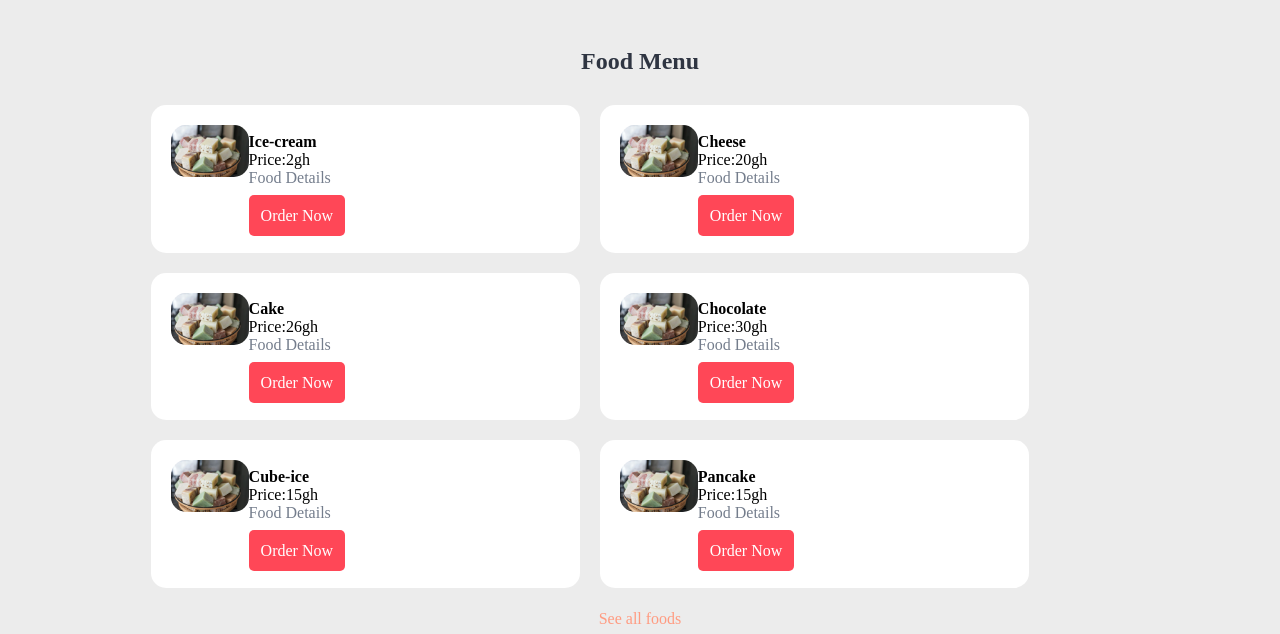
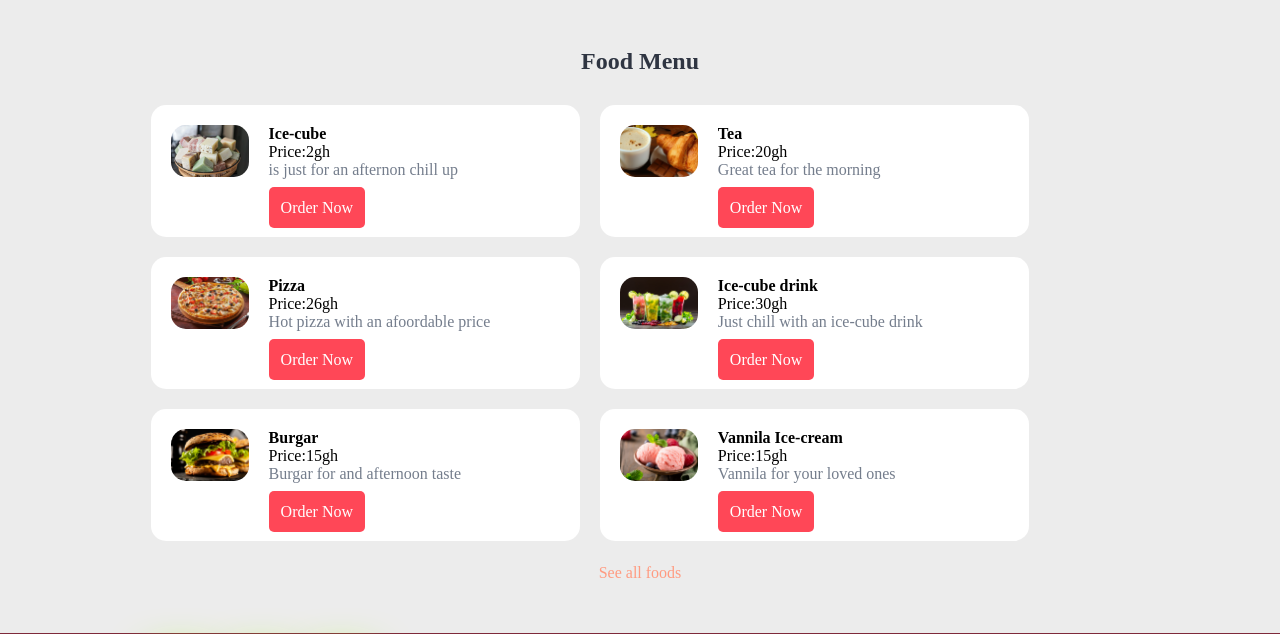
Before and after one commit to kod-python/classpro2, a plain HTML site: page index.html in a window 1280 px wide. Shown: the part 780-1414 px from the top of the page. Drawn offline with Linux system fonts and the light colour scheme.

Commit message:
reload add

```diff
--- a/css/style.css
+++ b/css/style.css
@@ -155,7 +155,7 @@ h3{
 .food-menu-desc{
     width: 70%;
     float: left;
-    margin:2% 0;
+    margin-left: 20px;
 }
 
 .food-detail{
--- a/index.html
+++ b/index.html
@@ -101,64 +101,64 @@
                     <img src="./images/g-5.jpg" alt="" class="img-responsive img-curve">
                 </div>
                 <div class="food-menu-desc">
-                    <h4>Ice-cream</h4>
+                    <h4>Ice-cube</h4>
                     <p class="food-price">Price:2gh</p>
-                    <p class="food-detail">Food Details</p>
+                    <p class="food-detail">is just for an afternon chill up</p>
                     <a href="order.html" class="btn btn-primary">Order Now</a>
                 </div>
             </div>
             <div class="food-menu-box">
                 <div class="food-menu-img">
-                    <img src="./images/g-5.jpg" alt="" class="img-responsive img-curve">
+                    <img src="./images/s-img-6.jpg" alt="" class="img-responsive img-curve">
                 </div>
                 <div class="food-menu-desc">
-                    <h4>Cheese</h4>
+                    <h4>Tea</h4>
                     <p class="food-price">Price:20gh</p>
-                    <p class="food-detail">Food Details</p>
+                    <p class="food-detail">Great tea for the morning</p>
                     <a href="order.html" class="btn btn-primary">Order Now</a>
                 </div>
             </div>
             <div class="food-menu-box">
                 <div class="food-menu-img">
-                    <img src="./images/g-5.jpg" alt="" class="img-responsive img-curve">
+                    <img src="./images/s-img-2.jpg" alt="" class="img-responsive img-curve">
                 </div>
                 <div class="food-menu-desc">
-                    <h4>Cake</h4>
+                    <h4>Pizza</h4>
                     <p class="food-price">Price:26gh</p>
-                    <p class="food-detail">Food Details</p>
+                    <p class="food-detail">Hot pizza with an afoordable price</p>
                     <a href="order.html" class="btn btn-primary">Order Now</a>
                 </div>
             </div>
             <div class="food-menu-box">
                 <div class="food-menu-img">
-                    <img src="./images/g-5.jpg" alt="" class="img-responsive img-curve">
+                    <img src="./images/s-img-4.jpg" alt="" class="img-responsive img-curve">
                 </div>
                 <div class="food-menu-desc">
-                    <h4>Chocolate</h4>
+                    <h4>Ice-cube drink</h4>
                     <p class="food-price">Price:30gh</p>
-                    <p class="food-detail">Food Details</p>
+                    <p class="food-detail">Just chill with an ice-cube drink</p>
                     <a href="order.html" class="btn btn-primary">Order Now</a>
                 </div>
             </div>
             <div class="food-menu-box">
                 <div class="food-menu-img">
-                    <img src="./images/g-5.jpg" alt="" class="img-responsive img-curve">
+                    <img src="./images/s-img-1.jpg" alt="" class="img-responsive img-curve">
                 </div>
                 <div class="food-menu-desc">
-                    <h4>Cube-ice</h4>
+                    <h4>Burgar</h4>
                     <p class="food-price">Price:15gh</p>
-                    <p class="food-detail">Food Details</p>
+                    <p class="food-detail">Burgar for and afternoon taste</p>
                     <a href="order.html" class="btn btn-primary">Order Now</a>
                 </div>
             </div>
             <div class="food-menu-box">
                 <div class="food-menu-img">
-                    <img src="./images/g-5.jpg" alt="" class="img-responsive img-curve">
+                    <img src="./images/s-img-3.jpg" alt="" class="img-responsive img-curve">
                 </div>
                 <div class="food-menu-desc">
-                    <h4>Pancake</h4>
+                    <h4>Vannila Ice-cream</h4>
                     <p class="food-price">Price:15gh</p>
-                    <p class="food-detail">Food Details</p>
+                    <p class="food-detail">Vannila for your loved ones</p>
                     <a href="order.html" class="btn btn-primary">Order Now</a>
                 </div>
             </div>
```
